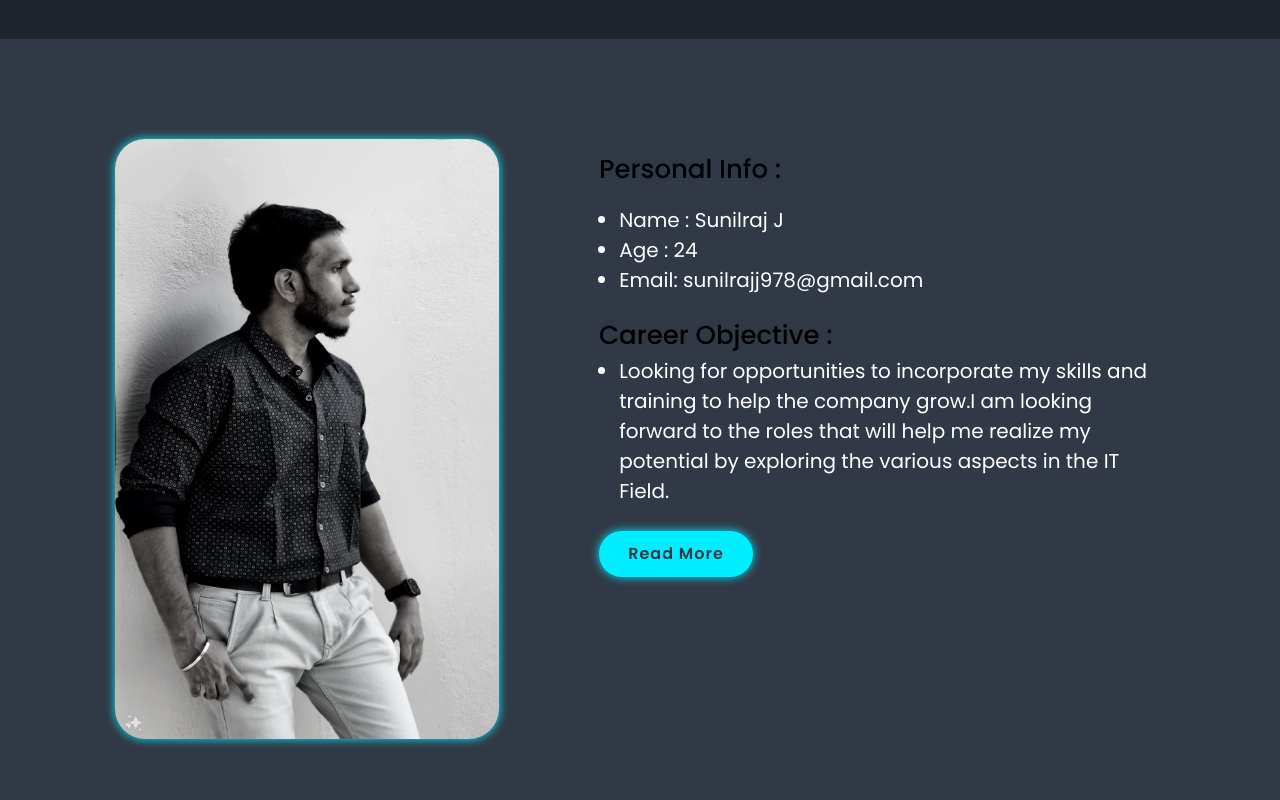
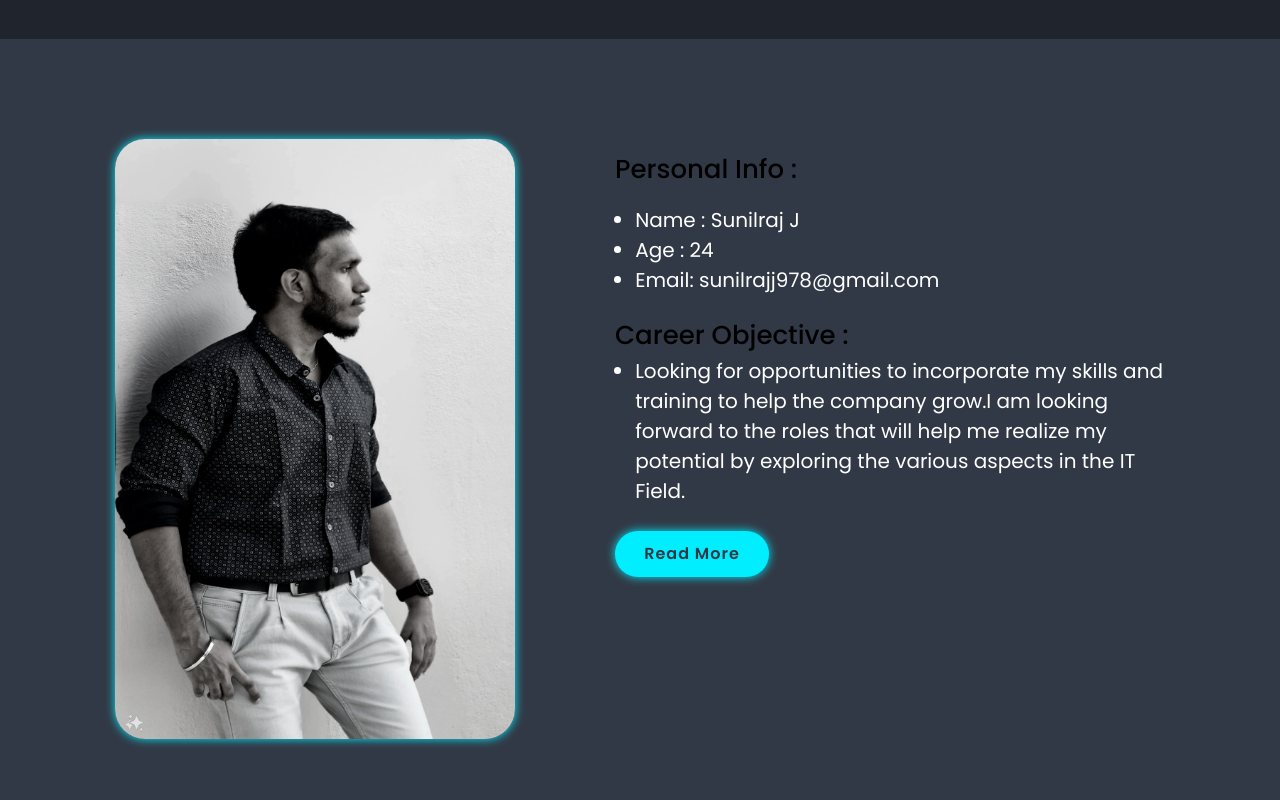
Before and after one commit to sunilraj978/Portfolio, a plain HTML site: page index.html in a window 1280 px wide. Shown: the part 820-1620 px from the top of the page. Drawn offline with nearby package versions, Linux system fonts and the light colour scheme.

Commit message:
profilw width change

```diff
--- a/index.html
+++ b/index.html
@@ -103,7 +103,7 @@
 <h2 class="heading">About <span>Me</span></h2>
 <section class="about" id="about">
     <div class="about-img">
-        <img style="height: 60em;" src="profile.jpeg" alt="black and white pic">
+        <img style="height: 60em; width: 40em;" src="profile.jpeg" alt="black and white pic">
     </div>
     <div class="about-content">
         <br>
```
